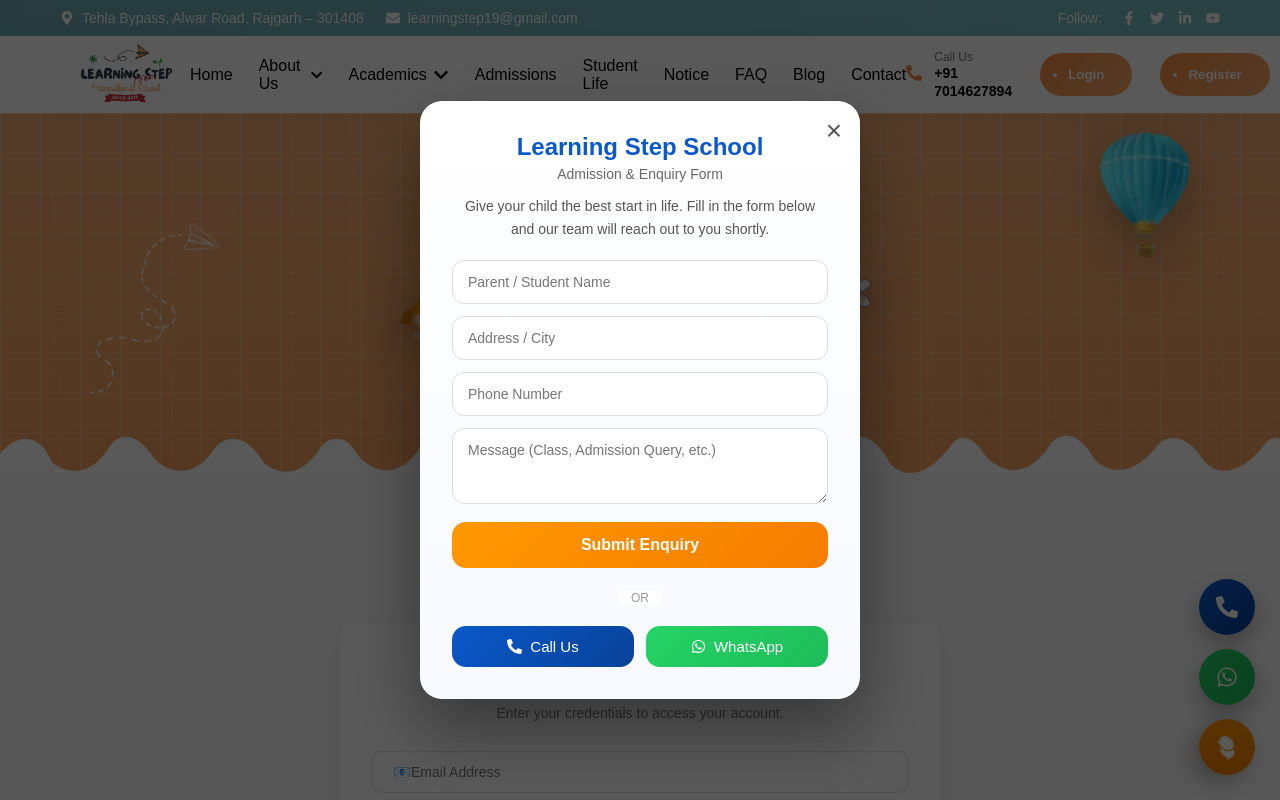
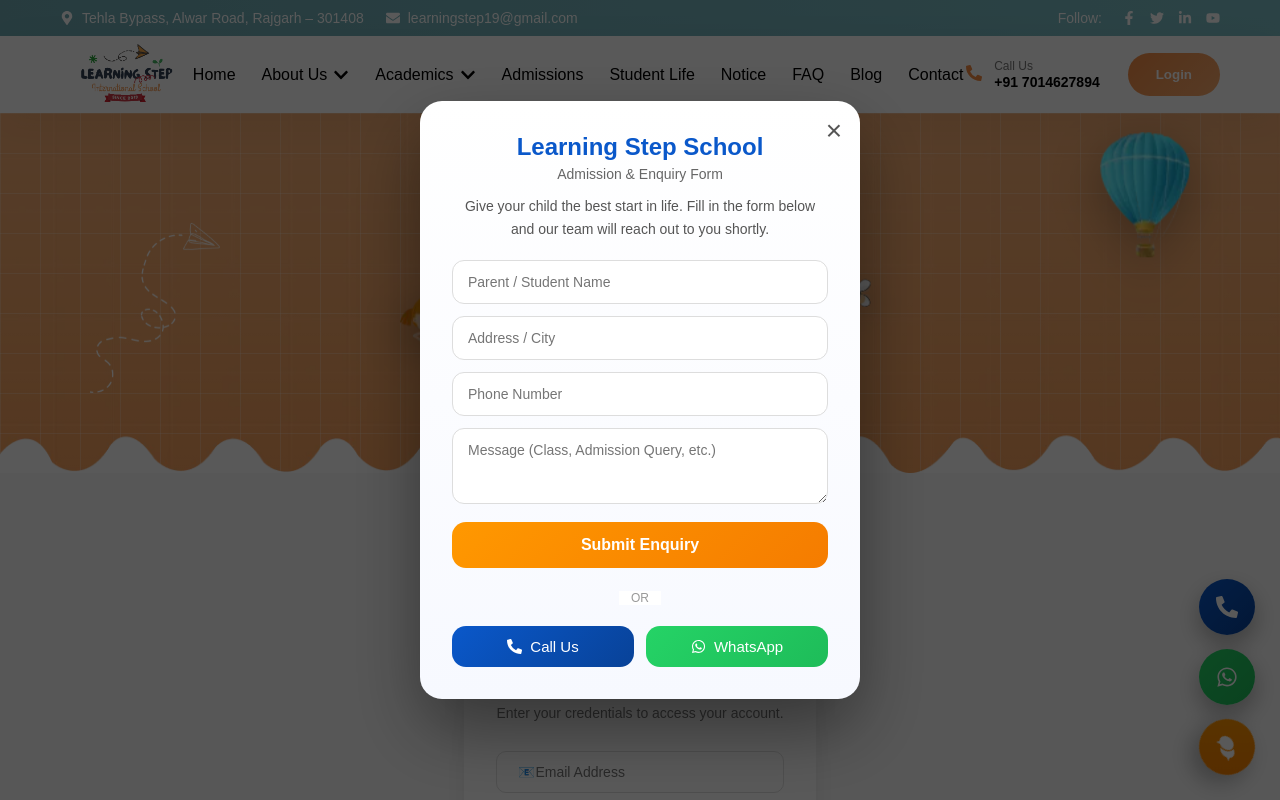
Before and after one commit to CODE-WITH-PRASANTA/LearningStepSchool, a React app in the folder Frontend/: page /login in a window 1280 px wide. Shown: the top 800 px of the page. Built offline with nearby package versions, Linux system fonts and the light colour scheme; the HTML template or start-up script is replaced by a standard one.

Commit message:
For live

```diff
--- a/Frontend/src/Components/Loginform/Loginform.css
+++ b/Frontend/src/Components/Loginform/Loginform.css
@@ -13,7 +13,6 @@
 }
 
 .login-card {
-  width: 100%;
   max-width: 600px;
   height: 500px;
   background: #ffffff;
--- a/Frontend/src/Components/Loginform/Loginform.jsx
+++ b/Frontend/src/Components/Loginform/Loginform.jsx
@@ -46,7 +46,7 @@
           <button className="login-btn">Login</button>
 
           <p className="register-text">
-            Don’t have an account? <a href="#">Register Now</a>
+            Don’t have an account? <a href="/register">Register Now</a>
           </p>
         </form>
       </div>
--- a/Frontend/src/Components/Navbar/Navbar.css
+++ b/Frontend/src/Components/Navbar/Navbar.css
@@ -660,3 +660,8 @@
     display: none;
   }
 }
+
+
+.Navbar-visit-btn li {
+  list-style: none;
+}
--- a/Frontend/src/Components/Navbar/Navbar.jsx
+++ b/Frontend/src/Components/Navbar/Navbar.jsx
@@ -113,12 +113,12 @@
             </button>
 
 
-            <button className="Navbar-visit-btn">
+            {/* <button className="Navbar-visit-btn">
                <ul>
                   <li><a href="/register">Register </a></li>
 
                </ul>
-            </button>
+            </button> */}
 
 
 
--- a/Frontend/src/Components/Registerform/Registerform.css
+++ b/Frontend/src/Components/Registerform/Registerform.css
@@ -4,7 +4,6 @@
 }
 
 .register-wrapper {
-  min-height: 100vh;
   display: flex;
   align-items: center;
   justify-content: center;
```
